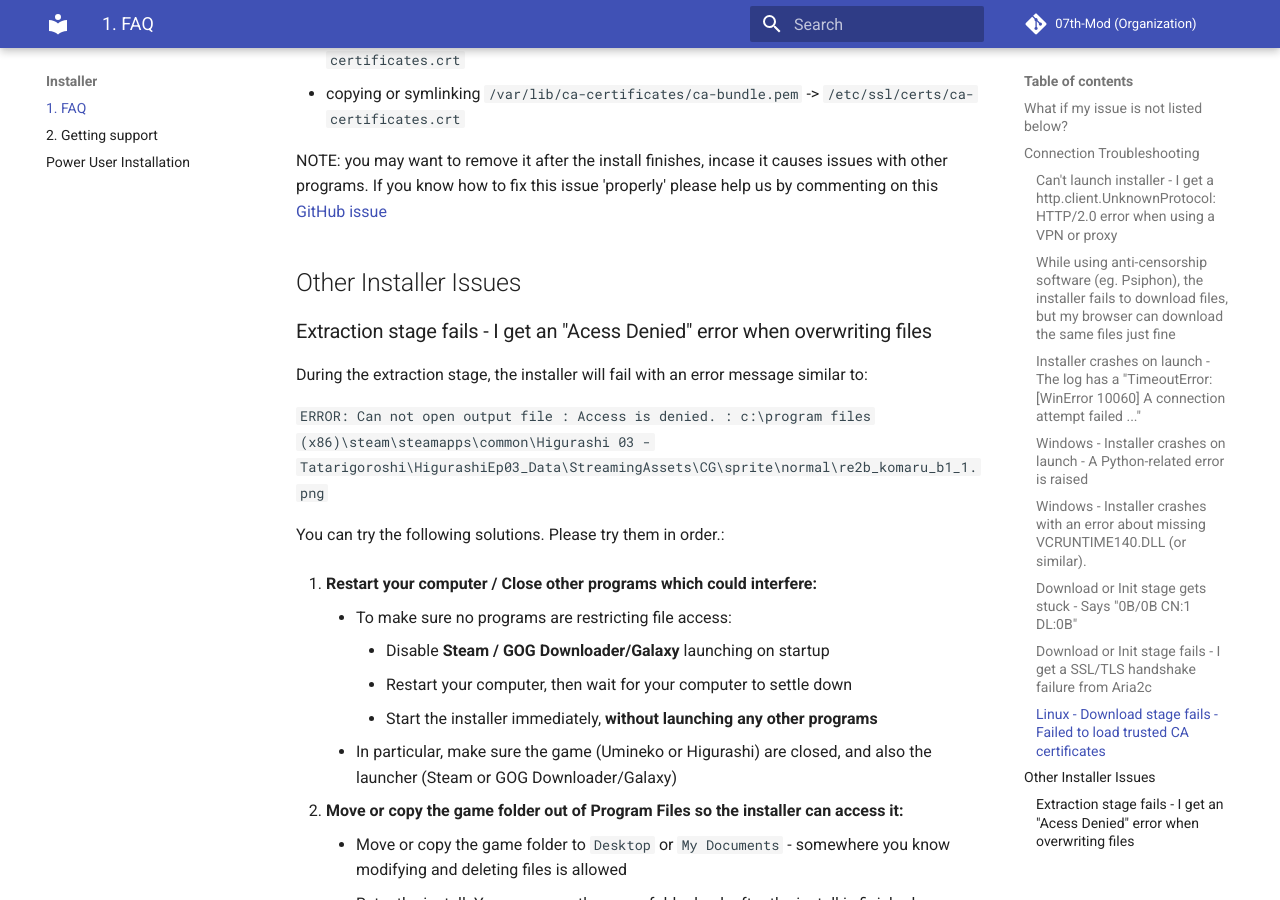
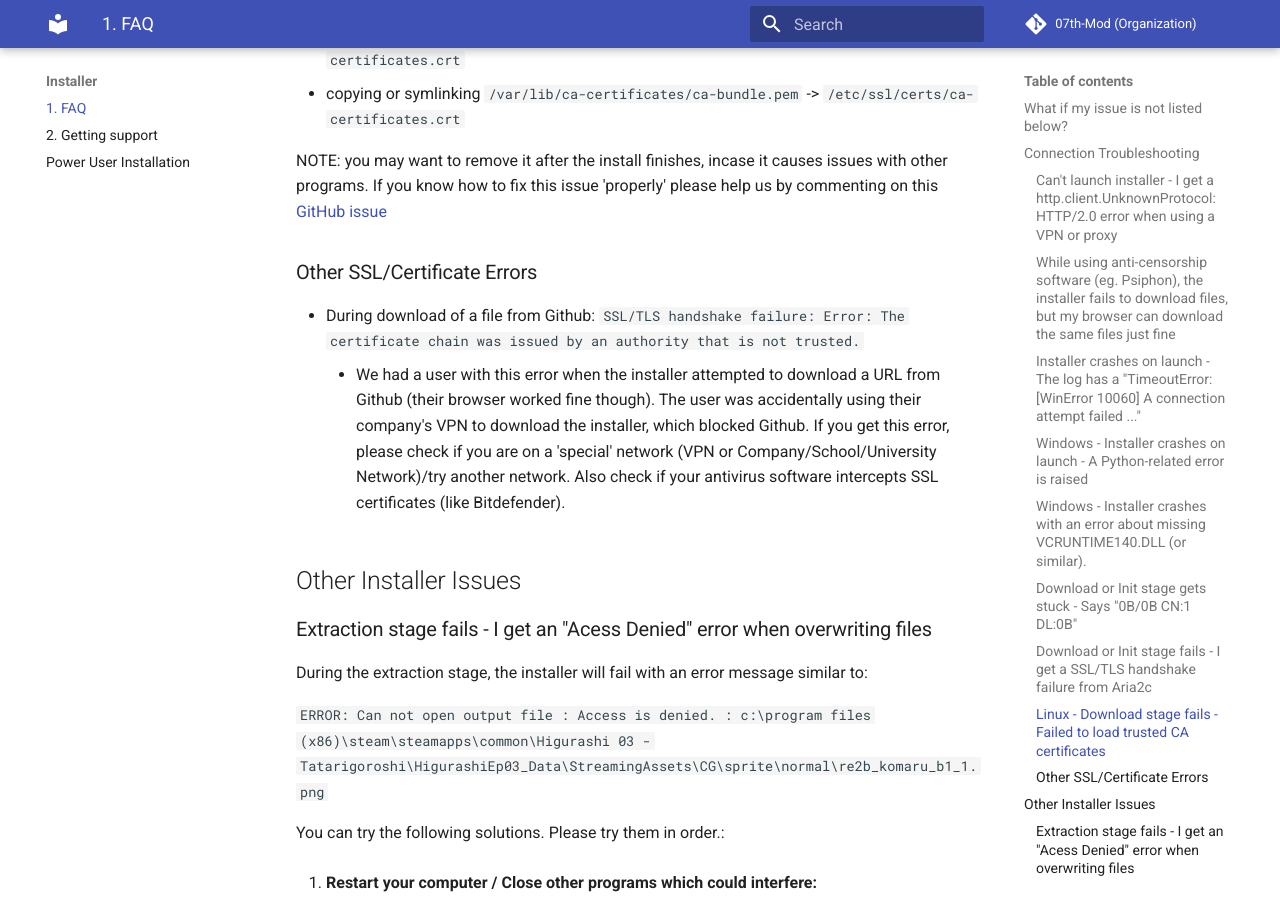
Before and after one commit to 07th-mod/wiki, an MkDocs documentation site: the page built from docs/Installer/faq.md, in a window 1280 px wide and 900 px high, scrolled down 3119 px. Built offline with MkDocs 1.6.1 and Material for MkDocs 9.7.7, drawn with Linux system fonts in a browser that asks for light colours.

Commit message:
Add note about blocked cert error

```diff
--- a/docs/Installer/faq.md
+++ b/docs/Installer/faq.md
@@ -94,6 +94,11 @@
 
 NOTE: you may want to remove it after the install finishes, incase it causes issues with other programs. If you know how to fix this issue 'properly' please help us by commenting on this [GitHub issue](https://github.com/07th-mod/python-patcher/issues/80)
 
+### Other SSL/Certificate Errors
+
+- During download of a file from Github: `SSL/TLS handshake failure: Error: The certificate chain was issued by an authority that is not trusted.`
+    - We had a user with this error when the installer attempted to download a URL from Github (their browser worked fine though). The user was accidentally using their company's VPN to download the installer, which blocked Github. If you get this error, please check if you are on a 'special' network (VPN or Company/School/University Network)/try another network. Also check if your antivirus software intercepts SSL certificates (like Bitdefender).
+
 ## Other Installer Issues
 
 ### Extraction stage fails - I get an "Acess Denied" error when overwriting files
```
